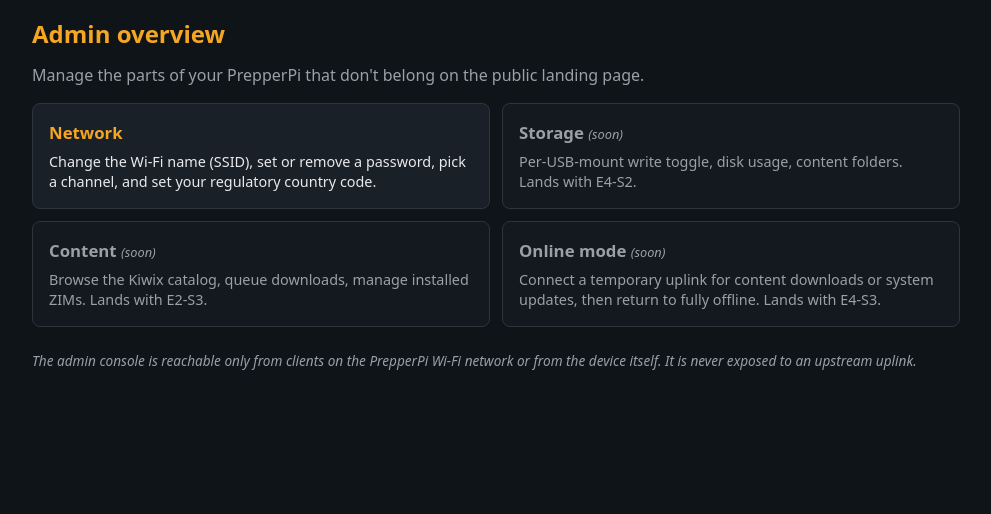
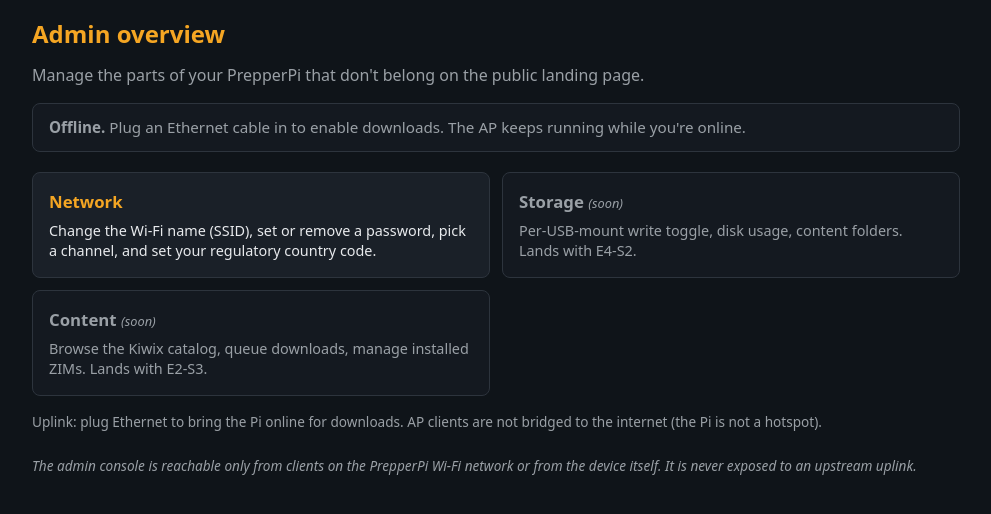
Before and after one commit to jmarler/prepperpi, a FastAPI app: page /admin in a window 1280 px wide. Shown: the part 138-652 px from the top of the page, without its empty margins (144-1135 px from the left). Run offline with FastAPI, Linux system fonts and the light colour scheme.

Commit message:
feat(ap+admin): E4-S3 Ethernet online mode
- prepperpi-ap installs an nftables forward-block rule on every boot:
  any traffic forwarded out of wlan0 is rejected. Pins ip_forward=0
  belt-and-suspenders. Lives in our own table (inet prepperpi-ap)
  so we don't conflict with whatever else is in inet filter.
- prepperpi-admin home page surfaces an Ethernet-uplink banner
  (read-only; reads `ip -j route` per page render). Pure parser
  factored out to app/uplink.py so it's unit-testable without
  pulling FastAPI into the test environment.
- Wi-Fi role-swap on the onboard radio is intentionally NOT in MVP:
  the AP stays up, Ethernet is the supported uplink, and a USB
  Wi-Fi dongle is the stretch path documented in the story.

Closes E4-S3 AC-1, AC-2, AC-3, AC-4 pending hardware verification.

Co-Authored-By: Claude Opus 4.7 (1M context) <noreply@anthropic.com>

```diff
--- a/services/prepperpi-admin/app/main.py
+++ b/services/prepperpi-admin/app/main.py
@@ -23,6 +23,8 @@ from fastapi import FastAPI, Form, Request
 from fastapi.responses import HTMLResponse, RedirectResponse
 from fastapi.staticfiles import StaticFiles
 from fastapi.templating import Jinja2Templates
+
+from uplink import detect_uplink
 
 APP_DIR = Path(__file__).resolve().parent
 TEMPLATES_DIR = APP_DIR / "templates"
@@ -143,7 +145,7 @@ async def healthz() -> dict:
 async def admin_home(request: Request) -> HTMLResponse:
     return templates.TemplateResponse(
         "home.html",
-        {"request": request, "active": "home"},
+        {"request": request, "active": "home", "uplink": detect_uplink()},
     )
 
 
--- a/services/prepperpi-admin/app/static/admin.css
+++ b/services/prepperpi-admin/app/static/admin.css
@@ -147,6 +147,39 @@
 	margin-top: 1.5rem;
 }
 
+/* Uplink status banner — shown on the admin home page. */
+.uplink-banner {
+	margin: 1rem 0 1.25rem;
+	padding: 0.75rem 1rem;
+	border-radius: var(--radius);
+	border: 1px solid var(--border);
+	font-size: 0.95rem;
+}
+
+.uplink-banner code {
+	background: var(--panel);
+	padding: 0.05rem 0.3rem;
+	border-radius: 3px;
+	font-size: 0.9em;
+}
+
+.uplink-banner--online {
+	background: rgba(60, 180, 80, 0.1);
+	border-color: #3cb450;
+}
+
+.uplink-banner--offline {
+	background: var(--panel-dim);
+	border-color: var(--border);
+	color: var(--ink-dim);
+}
+
+.admin-footnote-info {
+	color: var(--ink-dim);
+	font-size: 0.85rem;
+	margin-top: 1rem;
+}
+
 /* Flash banners */
 .flash {
 	margin: 1rem 0;
--- a/services/prepperpi-admin/app/templates/home.html
+++ b/services/prepperpi-admin/app/templates/home.html
@@ -3,6 +3,16 @@
 {% block content %}
 <h2 class="admin-page__title">Admin overview</h2>
 <p class="admin-lede">Manage the parts of your PrepperPi that don't belong on the public landing page.</p>
+
+{% if uplink and uplink.ethernet %}
+<div class="uplink-banner uplink-banner--online" role="status">
+	<strong>Ethernet uplink active</strong> on <code>{{ uplink.iface }}</code> — downloads possible without interrupting the AP. Wi-Fi clients on this network cannot reach the internet through the Pi.
+</div>
+{% else %}
+<div class="uplink-banner uplink-banner--offline" role="status">
+	<strong>Offline.</strong> Plug an Ethernet cable in to enable downloads. The AP keeps running while you're online.
+</div>
+{% endif %}
 
 <ul class="admin-card-list">
 	<li class="admin-card">
@@ -17,11 +27,9 @@
 		<h3 class="admin-card__title">Content <span class="admin-card__soon">(soon)</span></h3>
 		<p class="admin-card__desc">Browse the Kiwix catalog, queue downloads, manage installed ZIMs. Lands with E2-S3.</p>
 	</li>
-	<li class="admin-card admin-card--soon">
-		<h3 class="admin-card__title">Online mode <span class="admin-card__soon">(soon)</span></h3>
-		<p class="admin-card__desc">Connect a temporary uplink for content downloads or system updates, then return to fully offline. Lands with E4-S3.</p>
-	</li>
 </ul>
+
+<p class="admin-footnote-info">Uplink: plug Ethernet to bring the Pi online for downloads. AP clients are not bridged to the internet (the Pi is not a hotspot).</p>
 
 <p class="admin-footnote">The admin console is reachable only from clients on the PrepperPi Wi-Fi network or from the device itself. It is never exposed to an upstream uplink.</p>
 {% endblock %}
--- /dev/null
+++ b/services/prepperpi-admin/app/uplink.py
@@ -0,0 +1,51 @@
+"""Uplink detection for the admin home page (E4-S3).
+
+Pulled out of `main.py` so the pure parsing logic can be unit-tested
+without pulling FastAPI into the test environment.
+"""
+from __future__ import annotations
+
+import json
+import subprocess
+
+
+def parse_uplink_routes(routes: list[dict]) -> dict:
+    """Given parsed `ip -j route show default` output, return uplink state.
+
+    Each route entry looks like:
+        {"dst": "default", "gateway": "...", "dev": "eth0", ...}
+
+    A default route via any interface whose name starts with "eth" counts
+    as Ethernet uplink for E4-S3. wlan/USB-dongle uplinks are a future
+    story; this detector intentionally ignores them.
+    """
+    for route in routes:
+        dev = route.get("dev", "")
+        if dev.startswith("eth"):
+            return {
+                "ethernet": True,
+                "iface": dev,
+                "gateway": route.get("gateway"),
+            }
+    return {"ethernet": False}
+
+
+def detect_uplink() -> dict:
+    """Read-only check. Cheap enough to call on every page render — no
+    privileges required (we only read routing-table state)."""
+    try:
+        proc = subprocess.run(
+            ["ip", "-j", "route", "show", "default"],
+            capture_output=True,
+            text=True,
+            timeout=2,
+        )
+    except (subprocess.TimeoutExpired, OSError):
+        return {"ethernet": False}
+    if proc.returncode != 0:
+        return {"ethernet": False}
+    try:
+        routes = json.loads(proc.stdout or "[]")
+    except json.JSONDecodeError:
+        return {"ethernet": False}
+    return parse_uplink_routes(routes)
```
Also changed, not shown: tests/unit/test_admin_uplink.py (added, +73 -0 lines), README.md, services/prepperpi-admin/README.md, services/prepperpi-ap/README.md, 3 other files.
